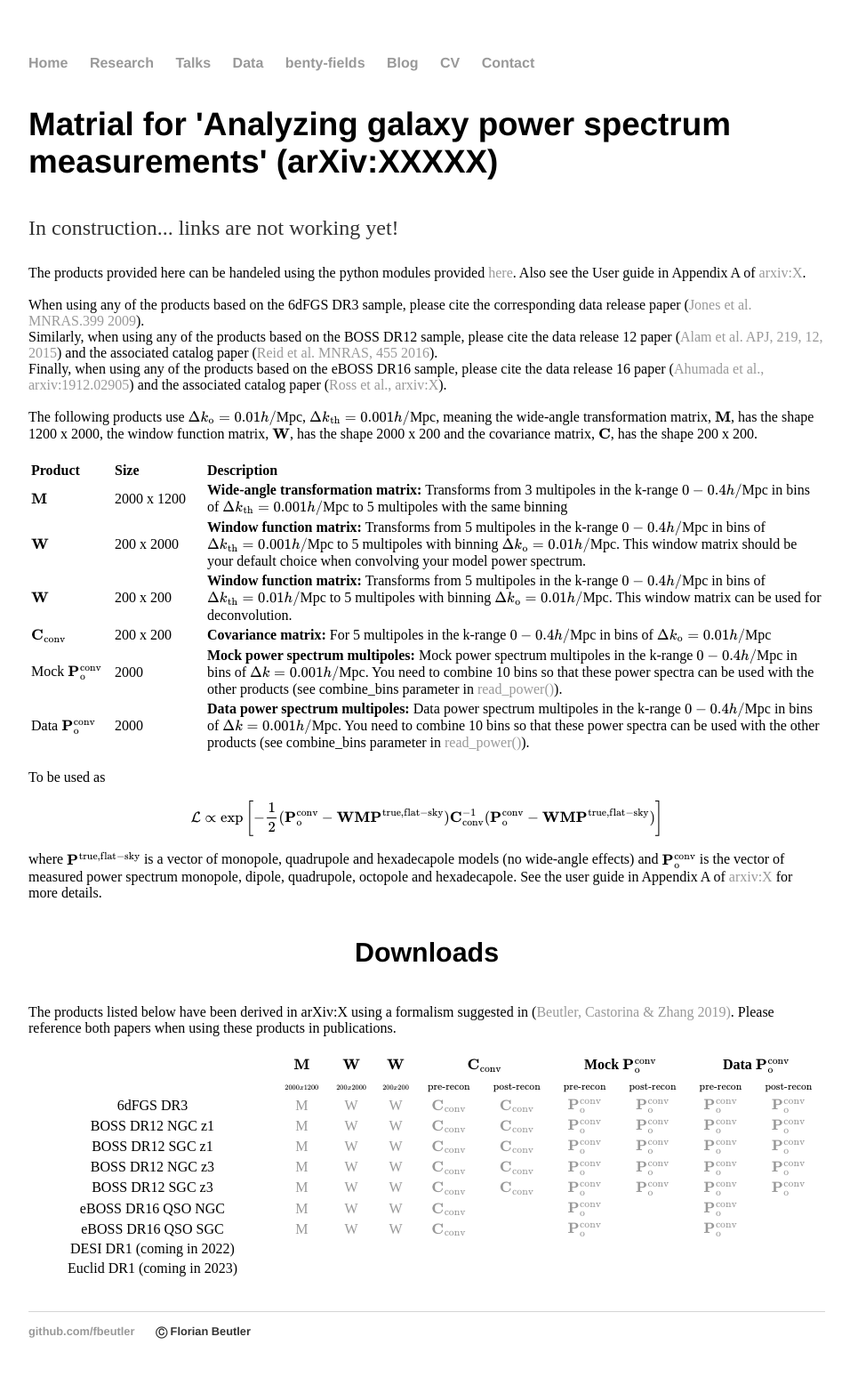
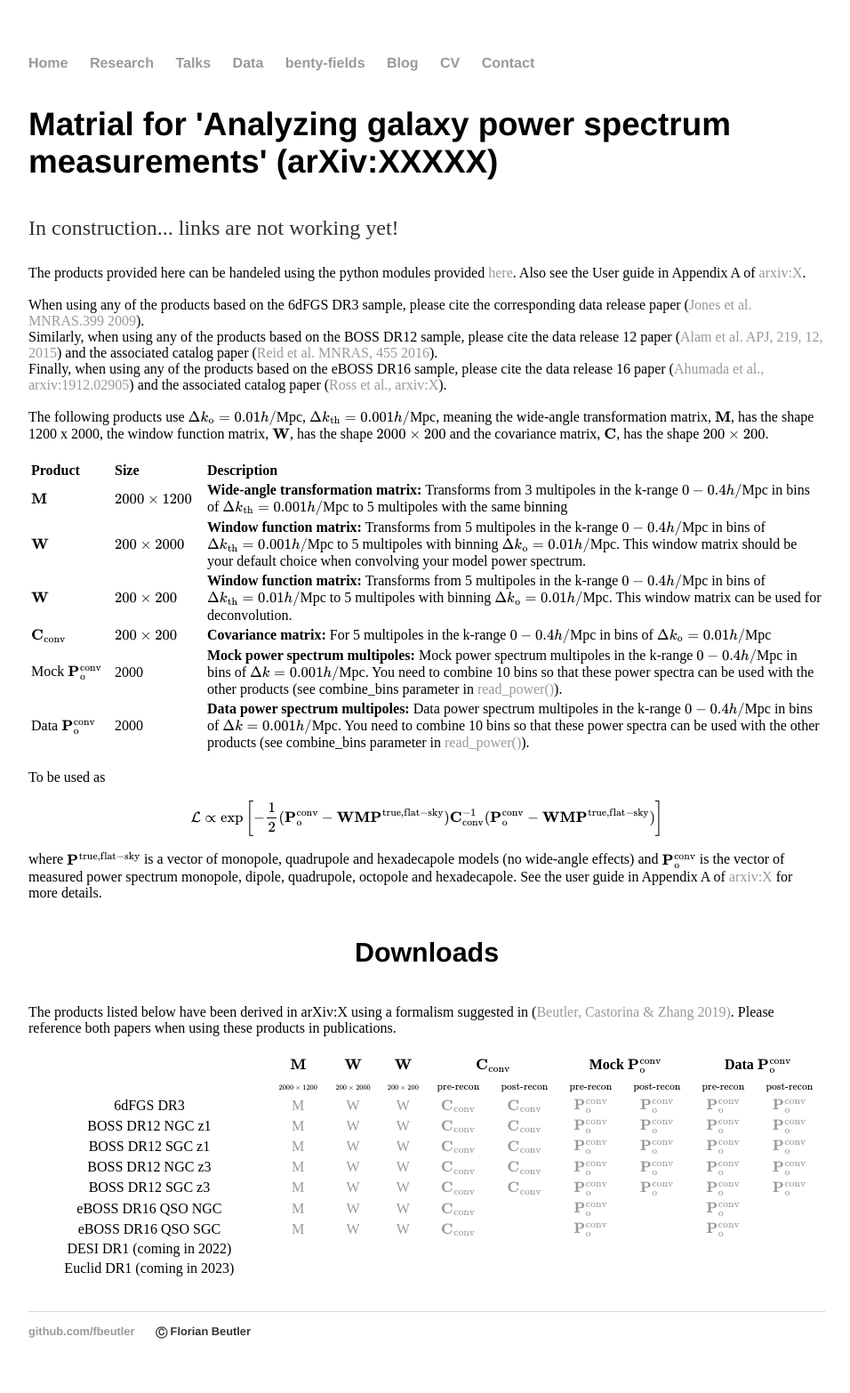
Before and after one commit to fbeutler/fbeutler.github.io, a Jekyll site: the page built from hub/deconv_paper.html, in a window 1280 px wide. Shown: the whole page at 89% size, without its empty margins (160-1116 px from the left). Built offline with Jekyll 4.4.1, drawn with Linux system fonts in a browser that asks for light colours.

Commit message:
Update deconv_paper.html

```diff
--- a/hub/deconv_paper.html
+++ b/hub/deconv_paper.html
@@ -26,8 +26,8 @@ Finally, when using any of the products based on the eBOSS DR16 sample, please c
 	    (<a href="#" target="_blank">Ross et al., arxiv:X</a>).<br><br>
 
     The following products use \(\Delta k_{\rm o} = 0.01h/\)Mpc, \(\Delta k_{\rm th} = 0.001h/\)Mpc, meaning the wide-angle transformation
-	    matrix, \(\mathbf{M}\), has the shape 1200 x 2000, the window function matrix, \(\mathbf{W}\), has the shape 2000 x 200 and the
-	    covariance matrix, \(\mathbf{C}\), has the shape 200 x 200.
+	    matrix, \(\mathbf{M}\), has the shape 1200 x 2000, the window function matrix, \(\mathbf{W}\), has the shape \(2000 \times 200\) and the
+	    covariance matrix, \(\mathbf{C}\), has the shape \(200 \times 200\).
 
 <table style="width:100%;padding-top:20px">
   <tr style="text-align: left">
@@ -37,25 +37,25 @@ Finally, when using any of the products based on the eBOSS DR16 sample, please c
   </tr>
   <tr style="text-align: left">
     <td>\(\textbf{M}\)</td>
-    <td style="min-width:100px">2000 x 1200</td>
+    <td style="min-width:100px">\(2000 \times 1200\)</td>
     <td><b>Wide-angle transformation matrix:</b> Transforms from 3 multipoles in the k-range \(0 - 0.4h/\)Mpc in bins of \(\Delta k_{\rm th}= 0.001h/\)Mpc
 	to 5 multipoles with the same binning</td>
   </tr>
   <tr style="text-align: left">
     <td>\(\textbf{W}\)</td>
-    <td style="min-width:100px">200 x 2000</td>
+    <td style="min-width:100px">\(200 \times 2000\)</td>
     <td><b>Window function matrix:</b> Transforms from 5 multipoles in the k-range \(0 - 0.4h/\)Mpc in bins of \(\Delta k_{\rm th}= 0.001h/\)Mpc
 	to 5 multipoles with binning \(\Delta k_{\rm o}= 0.01h/\)Mpc. This window matrix should be your default choice when convolving your model power spectrum.</td>
   </tr>
   <tr style="text-align: left">
     <td>\(\textbf{W}\)</td>
-    <td style="min-width:100px">200 x 200</td>
+    <td style="min-width:100px">\(200 \times 200\)</td>
     <td><b>Window function matrix:</b> Transforms from 5 multipoles in the k-range \(0 - 0.4h/\)Mpc in bins of \(\Delta k_{\rm th}= 0.01h/\)Mpc
 	to 5 multipoles with binning \(\Delta k_{\rm o}= 0.01h/\)Mpc. This window matrix can be used for deconvolution.</td>
   </tr>
   <tr style="text-align: left">
     <td>\(\textbf{C}_{\rm conv}\)</td>
-    <td style="min-width:100px">200 x 200</td>
+    <td style="min-width:100px">\(200 \times 200\)</td>
     <td><b>Covariance matrix:</b> For 5 multipoles in the k-range \(0 - 0.4h/\)Mpc in bins of \(\Delta k_{\rm o}= 0.01h/\)Mpc</td>
   </tr>
   <tr style="text-align: left">
@@ -103,9 +103,9 @@ Finally, when using any of the products based on the eBOSS DR16 sample, please c
   </tr>
   <tr style="text-align: center">
     <th></th>
-    <th>\(\tiny{2000 x 1200}\)</th>
-    <th>\(\tiny{200 x 2000}\)</th>
-    <th>\(\tiny{200 x 200}\)</th>
+    <th>\(\tiny{2000 \times 1200}\)</th>
+    <th>\(\tiny{200 \times 2000}\)</th>
+    <th>\(\tiny{200 \times 200}\)</th>
     <th>\(\scriptsize{\text{pre-recon}}\)</th>
     <th>\(\scriptsize{\text{post-recon}}\)</th>
     <th>\(\scriptsize{\text{pre-recon}}\)</th>
```
